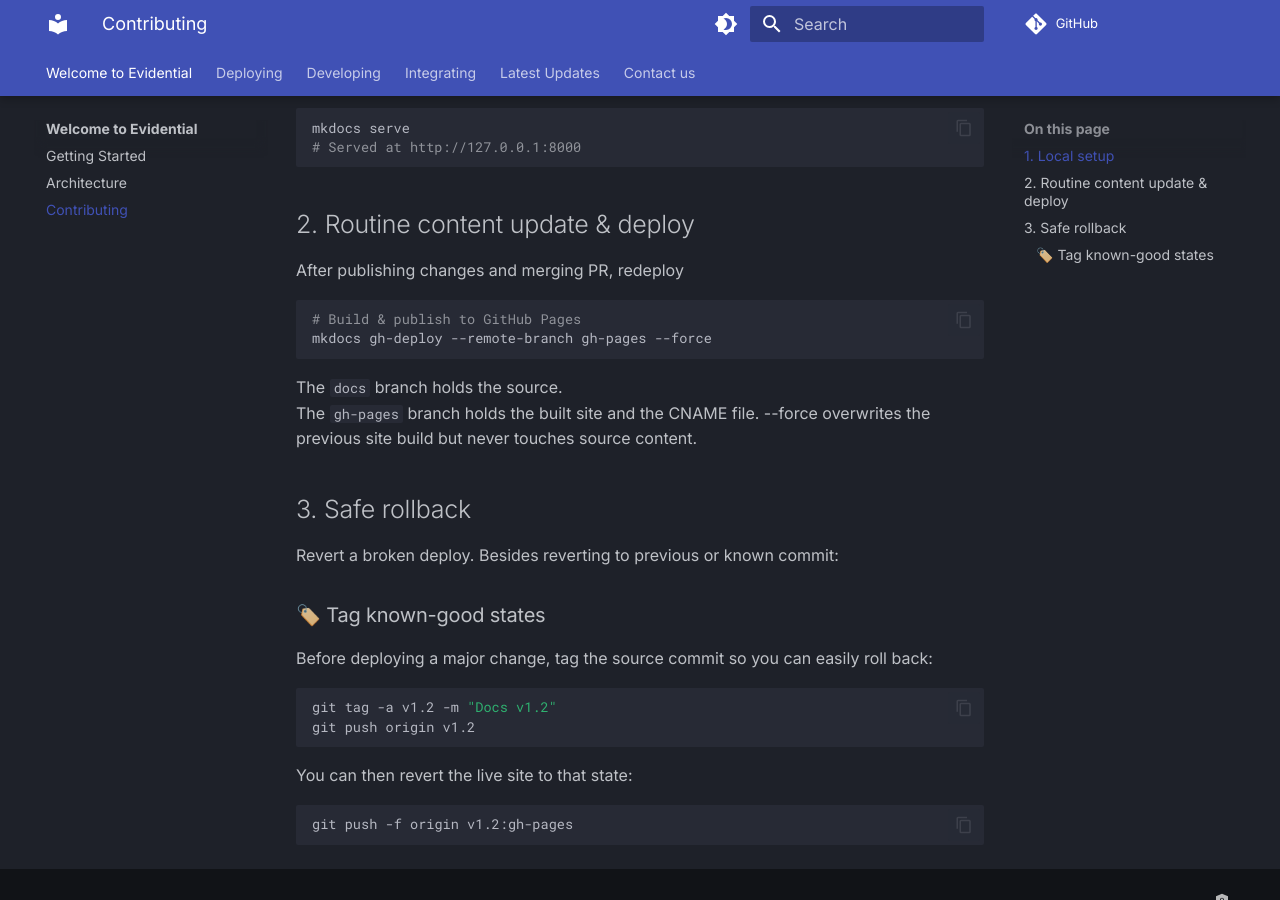
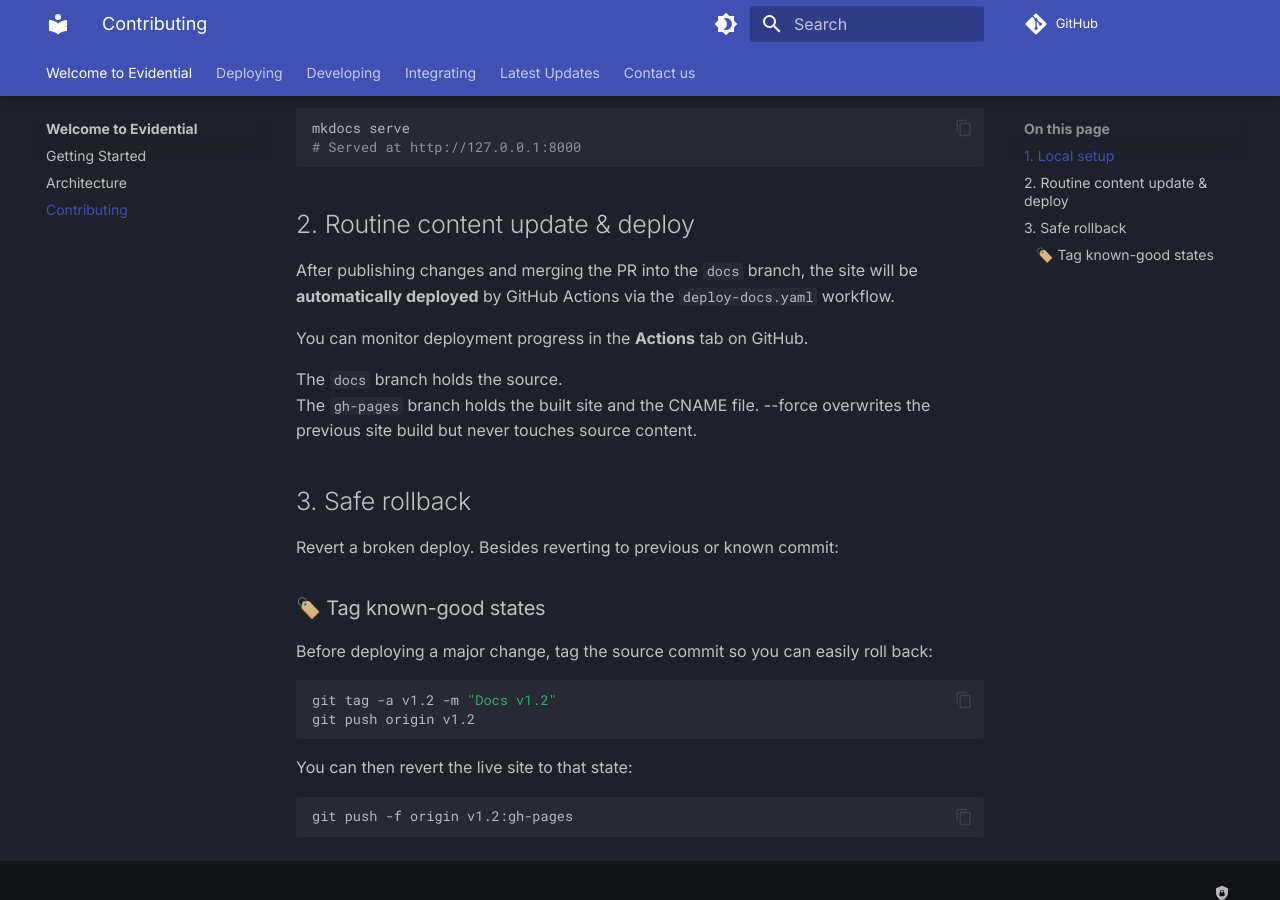
Before and after one commit to agency-fund/evidential-docs, an MkDocs documentation site: the page built from docs/maintainer_guide.md, in a window 1280 px wide and 900 px high, scrolled down 588 px. Built offline with MkDocs 1.6.1 and Material for MkDocs 9.7.7, drawn with Linux system fonts in a browser that asks for light colours; comment, search, counter and statistics services are not loaded.

Commit message:
Update maintainer guide to reflect GitHub Actions-based deployment

````diff
--- a/docs/maintainer_guide.md
+++ b/docs/maintainer_guide.md
@@ -28,11 +28,9 @@ mkdocs serve
 
 ## 2. Routine content update & deploy
 
-After publishing changes and merging PR, redeploy
-```bash
-# Build & publish to GitHub Pages
-mkdocs gh-deploy --remote-branch gh-pages --force
-```
+After publishing changes and merging the PR into the `docs` branch, the site will be **automatically deployed** by GitHub Actions via the `deploy-docs.yaml` workflow.
+
+You can monitor deployment progress in the **Actions** tab on GitHub.
 
 The `docs` branch holds the source.
 The `gh-pages` branch holds the built site and the CNAME file.
````
